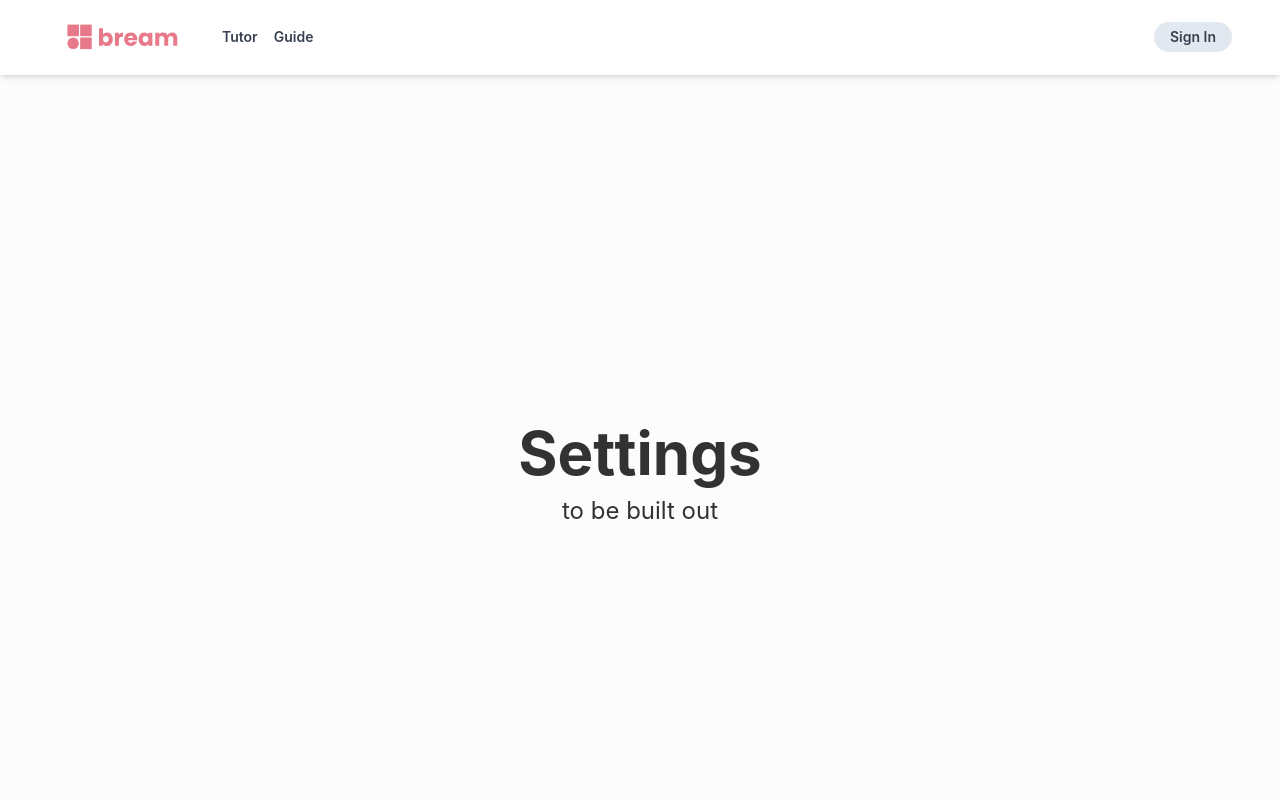
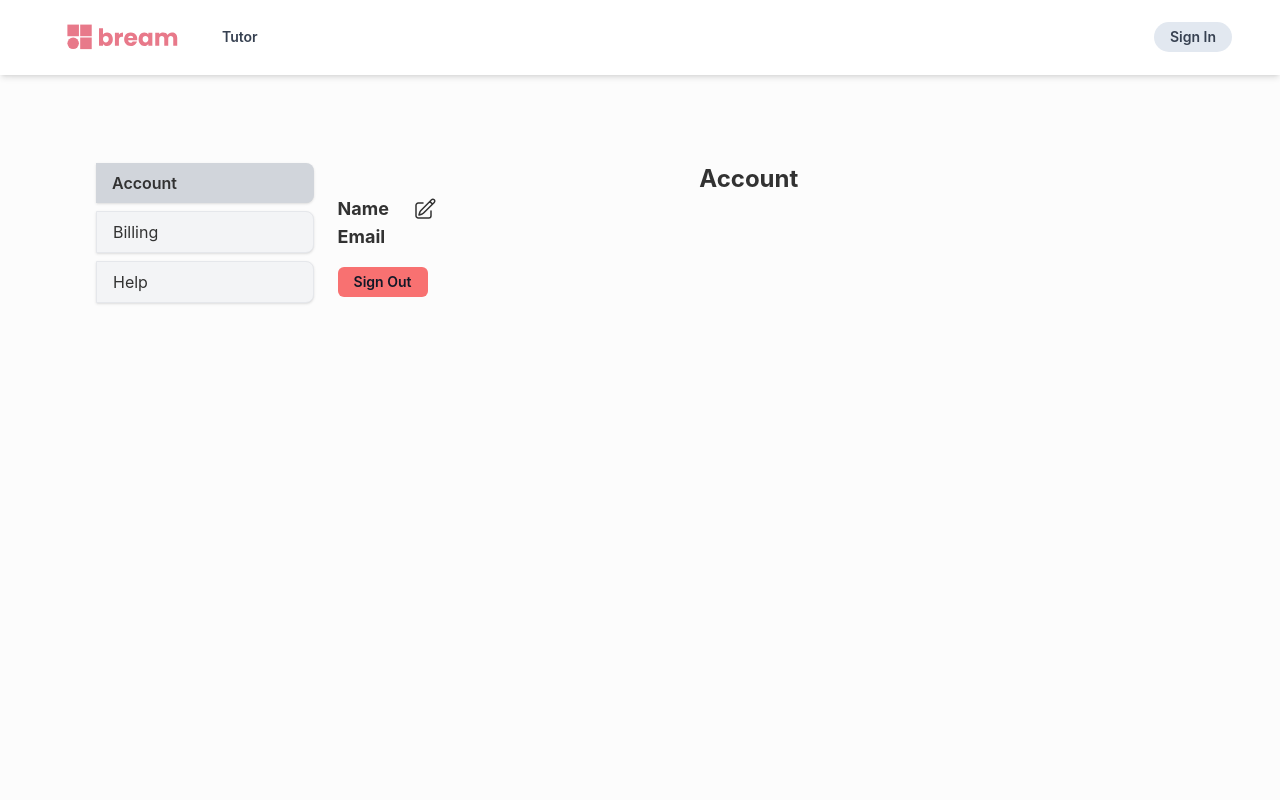
Before and after one commit to daanishkhazi/twosd_alpha, a Next.js app: page /settings in a window 1280 px wide. Shown: the top 800 px of the page. Built offline with nearby package versions, Linux system fonts and the light colour scheme; no server answers.

Commit message:
settings in progress

```diff
--- a/components/Navbar.tsx
+++ b/components/Navbar.tsx
@@ -1,4 +1,4 @@
-import React, {useEffect} from "react";
+import React, { useEffect } from "react";
 import Link from "next/link";
 import { useRouter } from "next/router";
 import { signOut, useSession } from "next-auth/react";
@@ -15,14 +15,15 @@ const Navbar: React.FC = () => {
   };
 
   const { data: session, status } = useSession();
-  const {promptBalance, setPromptBalance} = useBalance();
+  const { promptBalance, setPromptBalance } = useBalance();
 
   useEffect(() => {
     if (session && promptBalance.balance === -1) {
       setPromptBalance({
         balance: session.user.promptsUsed,
-        quota: session.user.promptsQuota
-      })
+        quota: session.user.promptsQuota,
+        name: session.user.name,
+      });
     }
     // eslint-disable-next-line react-hooks/exhaustive-deps
   }, [session]);
@@ -44,16 +45,8 @@ const Navbar: React.FC = () => {
           >
             Tutor
           </Link>
-          <Link
-            href="/about"
-            className={
-              "block mt-4 lg:inline-block lg:mt-0 text-gray-700 hover:text-primary-500 mr-4"
-            }
-          >
-            Guide
-          </Link>
-          {isActive("/") ?
-            (<div className="block mt-4 lg:inline-block lg:mt-0 mr-4">
+          {isActive("/") ? (
+            <div className="block mt-4 lg:inline-block lg:mt-0 mr-4">
               <ScrollLink
                 activeClass="activeScrollElement"
                 to="features"
@@ -102,7 +95,8 @@ const Navbar: React.FC = () => {
               >
                 Pricing
               </ScrollLink>
-            </div>) : null}
+            </div>
+          ) : null}
         </div>
         <div>
           {status === "loading" && <div>Loading...</div>}
@@ -119,21 +113,36 @@ const Navbar: React.FC = () => {
           {status === "authenticated" && (
             <div>
               <p className="inline-block text-sm px-4 py-2 leading-none text-gray-900 mt-4 lg:mt-0">
-                {session.user?.name}
+                {promptBalance.name}
               </p>
               <div className="dropdown dropdown-end">
-                <label tabIndex={0} className="btn m-1">Account</label>
-                <ul tabIndex={0} className="dropdown-content menu p-2 border-4 border-primary-400 shadow-2xl bg-base-100 rounded-box w-52">
+                <label tabIndex={0} className="btn m-1">
+                  Account
+                </label>
+                <ul
+                  tabIndex={0}
+                  className="dropdown-content menu p-2 border-4 border-primary-400 shadow-2xl bg-base-100 rounded-box w-52"
+                >
                   <li>
                     <div className="lg:mt-0 text-sm text-gray-700 hover:text-primary-500">
-                      <progress className="progress justify-right h-4" value={(promptBalance.balance/promptBalance.quota)*100} max="100">{`${Math.round((promptBalance.balance/promptBalance.quota)*100)}%`}</progress>
-                      <a className="text-xs">{`${Math.round(100*(promptBalance.balance/promptBalance.quota))}%`}</a>
+                      <progress
+                        className="progress justify-right h-4"
+                        value={
+                          (promptBalance.balance / promptBalance.quota) * 100
+                        }
+                        max="100"
+                      >{`${Math.round(
+                        (promptBalance.balance / promptBalance.quota) * 100
+                      )}%`}</progress>
+                      <a className="text-xs">{`${Math.round(
+                        100 * (promptBalance.balance / promptBalance.quota)
+                      )}%`}</a>
                     </div>
                   </li>
                   <li>
                     <Link href="/settings">
                       <div className="items-center flex lg:mt-0 text-sm text-gray-700 hover:text-primary-500">
-                        <Settings/>
+                        <Settings />
                         Account Settings
                       </div>
                     </Link>
@@ -143,12 +152,13 @@ const Navbar: React.FC = () => {
                       onClick={() => signOut()}
                       className="items-center justify-left px-4 py-2 leading-none bg-slate-200 rounded-full hover:bg-slate-300"
                     >
-                        <SignOut/>
-                        <a className="text-sm font-semibold text-gray-700">Sign out</a>
+                      <SignOut />
+                      <a className="text-sm font-semibold text-gray-700">
+                        Sign out
+                      </a>
                     </button>
                   </li>
                 </ul>
-
               </div>
             </div>
           )}
--- /dev/null
+++ b/components/icons/edit.tsx
@@ -0,0 +1,20 @@
+const edit: React.FC = () => {
+  return (
+    <svg
+      xmlns="http://www.w3.org/2000/svg"
+      fill="none"
+      viewBox="0 0 24 24"
+      strokeWidth={1.5}
+      stroke="currentColor"
+      className="w-6 h-6 inline-block align-top"
+    >
+      <path
+        strokeLinecap="round"
+        strokeLinejoin="round"
+        d="M16.862 4.487l1.687-1.688a1.875 1.875 0 112.652 2.652L10.582 16.07a4.5 4.5 0 01-1.897 1.13L6 18l.8-2.685a4.5 4.5 0 011.13-1.897l8.932-8.931zm0 0L19.5 7.125M18 14v4.75A2.25 2.25 0 0115.75 21H5.25A2.25 2.25 0 013 18.75V8.25A2.25 2.25 0 015.25 6H10"
+      />
+    </svg>
+  );
+};
+
+export default edit;
--- a/pages/settings.tsx
+++ b/pages/settings.tsx
@@ -1,18 +1,165 @@
-// static about page
+// Settings page
+// Uses a state variable to determine which tab is selected
+// Available tabs are: "Account", "Billing", "Help"
+
 import React from "react";
 import Layout from "../components/Layout";
 import Payment from "../components/Payment";
+import { Session } from "next-auth";
+import { signOut, useSession } from "next-auth/react";
+import { useState, useEffect } from "react";
+import { useBalance } from "../Context/balance-context";
+import Edit from "../components/icons/edit";
+import Link from "next/link";
+import { useRouter } from "next/router";
 
 export default function Settings() {
+  const [selectedTab, setSelectedTab] = useState("Account");
+  const { data: session, status } = useSession();
+  const { promptBalance, setPromptBalance } = useBalance();
+  const [isEditing, setIsEditing] = useState(false);
+  const [name, setName] = useState("");
+  const router = useRouter();
+
+  const handleEditName = () => {
+    if (isEditing && name !== "") {
+      setPromptBalance({ ...promptBalance, name });
+
+      // save new name
+      fetch("/api/user", {
+        method: "PUT",
+        headers: {
+          "Content-Type": "application/json",
+        },
+        body: JSON.stringify({ email: session?.user?.email, name }),
+      });
+    }
+    setIsEditing(!isEditing);
+  };
+
+  console.log(promptBalance);
   return (
     <Layout>
-      <div className="flex flex-col items-center justify-center min-h-screen py-2">
-        <main className="flex flex-col items-center justify-center w-full flex-1 px-20 text-center">
-          <h1 className="text-6xl font-bold">Settings</h1>
-          <p className="mt-3 text-2xl">
-            to be built out
-          </p>
-          <Payment></Payment>
+      <div className="flex flex-col min-h-screen py-2">
+        <main className="flex flex-col w-full flex-1 px-24 py-20 text-center">
+          <div className="flex flex-row w-full">
+            <div className="flex flex-col w-1/5">
+              <button
+                className={
+                  selectedTab === "Account"
+                    ? "bg-gray-300 font-semibold py-2 px-4 mb-2 text-left shadow rounded-r-lg min-w-max"
+                    : "bg-gray-100 hover:bg-gray-200 py-2 px-4 mb-2 border border-gray-200 shadow text-left rounded-r-lg  min-w-max"
+                }
+                onClick={() => setSelectedTab("Account")}
+              >
+                Account
+              </button>
+              <button
+                className={
+                  selectedTab === "Billing"
+                    ? "bg-gray-300 font-semibold py-2 px-4 mb-2 text-left shadow rounded-r-lg min-w-max"
+                    : "bg-gray-100 hover:bg-gray-200 py-2 px-4 mb-2 border border-gray-200 shadow text-left rounded-r-lg  min-w-max"
+                }
+                onClick={() => setSelectedTab("Billing")}
+              >
+                Billing
+              </button>
+              <button
+                className={
+                  selectedTab === "Help"
+                    ? "bg-gray-300 font-semibold py-2 px-4 mb-2 text-left shadow rounded-r-lg min-w-max"
+                    : "bg-gray-100 hover:bg-gray-200 py-2 px-4 mb-2 border border-gray-200 shadow text-left rounded-r-lg  min-w-max"
+                }
+                onClick={() => setSelectedTab("Help")}
+              >
+                Help
+              </button>
+            </div>
+            <div className="flex flex-col w-4/5 px-6">
+              {selectedTab === "Account" && (
+                // Account menu with simple features. Allow user to edit their name and view their email
+                <div className="flex flex-col w-full">
+                  <h1 className="text-2xl font-bold">Account</h1>
+                  <div className="flex flex-row w-full">
+                    <p className="text-lg font-bold">Name</p>
+                    {isEditing ? (
+                      <>
+                        <input
+                          onChange={(e) => setName(e.target.value)}
+                          className="bg-gray-50 border border-gray-300 px-2 text-gray-900 text-lg rounded mx-1 focus:ring-blue-500 focus:border-blue-500 block "
+                        ></input>
+                        <button
+                          className="bg-gray-100 px-4 rounded border-gray-300 border"
+                          onClick={handleEditName}
+                        >
+                          Save
+                        </button>
+                      </>
+                    ) : (
+                      <>
+                        <p className="text-lg ml-4">{promptBalance.name} </p>
+                        <button onClick={handleEditName} className="ml-2">
+                          <Edit />
+                        </button>
+                      </>
+                    )}
+                  </div>
+                  <div className="flex flex-row w-full">
+                    <p className="text-lg font-bold">Email</p>
+                    <p className="text-lg ml-4">{session?.user?.email}</p>
+                  </div>
+                  <button
+                    className="inline-block text-sm font-semibold text-gray-900 px-4 py-2 leading-none bg-red-400 rounded-md hover:bg-red-500 mt-4 max-w-fit"
+                    onClick={() => signOut()}
+                  >
+                    Sign Out
+                  </button>
+                </div>
+              )}
+              {selectedTab === "Billing" && (
+                <div className="flex flex-col w-full">
+                  <h1 className="text-2xl font-bold">Billing</h1>
+                  <div className="flex flex-row w-full">
+                    <p className="text-lg font-bold">Balance</p>
+                    <progress
+                      className="progress justify-right h-4"
+                      value={
+                        (promptBalance.balance / promptBalance.quota) * 100
+                      }
+                      max="100"
+                    >{`${Math.round(
+                      (promptBalance.balance / promptBalance.quota) * 100
+                    )}%`}</progress>
+                    <a className="text-xs">{`${Math.round(
+                      100 * (promptBalance.balance / promptBalance.quota)
+                    )}%`}</a>
+                  </div>
+                  <div className="flex flex-row w-full">
+                    <p className="text-lg font-bold">Upgrade to Premium</p>
+                    <Payment />
+                  </div>
+                </div>
+              )}
+              {selectedTab === "Help" && (
+                <div className="flex flex-col w-full">
+                  <h1 className="text-2xl font-bold">Help</h1>
+                  <div className="flex flex-row justify-center w-full">
+                    <p className="text-lg mt-4">
+                      Bream is currently in beta and under active development.
+                      If you have any specific questions, please contact us at
+                      <Link
+                        href="mailto:hello@bream.ai"
+                        className="text-primary-500"
+                      >
+                        {" "}
+                        hello@bream.ai
+                      </Link>
+                    </p>
+                  </div>
+                </div>
+              )}
+            </div>
+          </div>
         </main>
       </div>
     </Layout>
--- a/styles/Home.module.css
+++ b/styles/Home.module.css
@@ -115,7 +115,7 @@
   }
 }
 
-@media (prefers-color-scheme: dark) {
+/* @media (prefers-color-scheme: dark) {
   .card,
   .footer {
     border-color: #222;
@@ -126,4 +126,4 @@
   .logo img {
     filter: invert(1);
   }
-}
+} */
--- a/styles/globals.css
+++ b/styles/globals.css
@@ -24,7 +24,7 @@ a.activeScrollElement {
   padding-bottom: 0.15em;
 }
 
-@media (prefers-color-scheme: dark) {
+/* @media (prefers-color-scheme: dark) {
   html {
     color-scheme: dark;
   }
@@ -32,4 +32,4 @@ a.activeScrollElement {
     color: white;
     background: black;
   }
-}
+} */
```
Also changed, not shown: components/Hero.tsx (+28 -2 lines), components/UsageBar.tsx (+9 -2 lines), pages/_app.tsx (+4 -4 lines), pages/api/user.ts (added, +19 -0 lines), types/index.tsx (+10 -7 lines), 2 other files (tests, documents, lock files or other folders).
